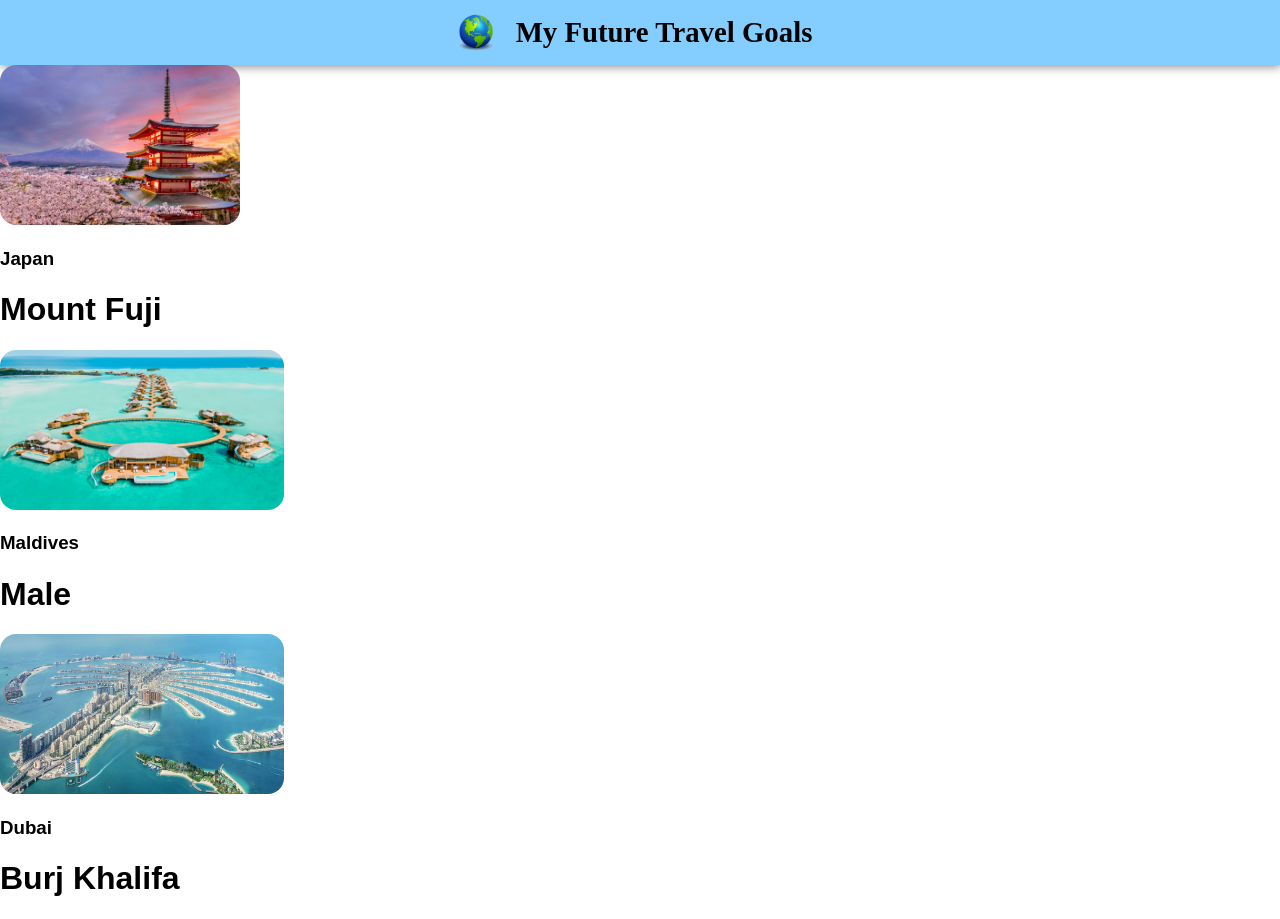
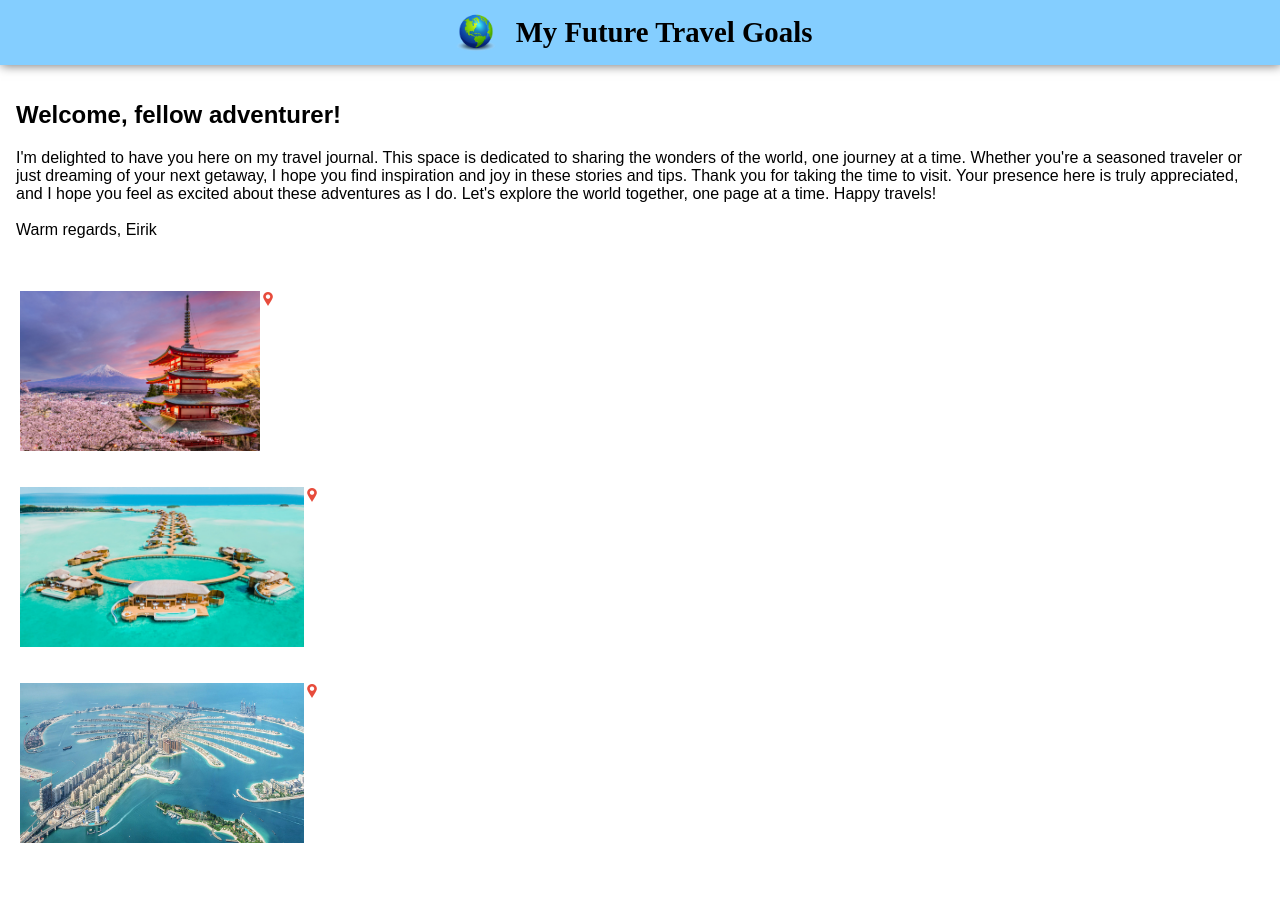
Before and after one commit to RealZasin/AirBnb-Experience-Clone, a React (Vite) app: page /traveljournal in a window 1280 px wide. After the commit the page ends 867 px from the top, so only its background shows below. Built offline with nearby package versions, Linux system fonts and the light colour scheme; a web font is replaced by a local one.

Commit message:
working on creating travelcards

```diff
--- a/src/dataTravelJournal.js
+++ b/src/DataTravel.js
@@ -1,6 +1,8 @@
 export default [
   {
     id: 1,
+    locationpin: "/locationpin.png",
+    destination: "/Japan.jpg",
     country: "Japan",
     location: "Mount Fuji",
     date: "12 Jan, 2021 - 24 Jan, 2021",
@@ -9,6 +11,8 @@ export default [
   },
   {
     id: 2,
+    locationpin: "/locationpin.png",
+    destination: "/Maldivene.jpg",
     country: "Maldives",
     location: "Male",
     date: "24 Jan, 2021 - 10 Feb, 2021",
@@ -17,10 +21,12 @@ export default [
   },
   {
     id: 3,
+    locationpin: "/locationpin.png",
+    destination: "/dubai-palm-jumeirah-island.jpg",
     country: "Dubai",
     location: "Burj Khalifa",
     date: "10 Feb, 2021 - 24 Feb, 2021",
     description:
       "The tallest building in the world, offering stunning panoramic views of the city from its observation decks. It's a must-visit for anyone traveling to Dubai",
-  }
+  },
 ];
--- a/src/components/traveljournal/HeroTravelJournal.jsx
+++ b/src/components/traveljournal/HeroTravelJournal.jsx
@@ -5,8 +5,20 @@ import "../../../public/Maldivene.jpg";
 
 export default function HeroTravelJournal() {
   return (
-    <div>
-      <div className={styles.Japan}>
+    <div className={styles.WelcomeMSG}>
+      <h2>Welcome, fellow adventurer! </h2>
+      <p>
+        I'm delighted to have you here on my travel journal. This space is
+        dedicated to sharing the wonders of the world, one journey at a time.
+        Whether you're a seasoned traveler or just dreaming of your next
+        getaway, I hope you find inspiration and joy in these stories and tips.
+        Thank you for taking the time to visit. Your presence here is truly
+        appreciated, and I hope you feel as excited about these adventures as I
+        do. Let's explore the world together, one page at a time. Happy travels!{" "}
+        <br></br>
+        <br></br>Warm regards, Eirik
+      </p>
+      {/* <div className={styles.Japan}>
         <img src="/Japan.jpg" className={styles.JapanIMG} />
         <h3>Japan</h3>
         <h1>Mount Fuji</h1>
@@ -20,7 +32,7 @@ export default function HeroTravelJournal() {
         <img src="/dubai-palm-jumeirah-island.jpg" className={styles.DubaiIMG} />
         <h3>Dubai</h3>
         <h1>Burj Khalifa</h1>
-      </div>
+      </div> */}
     </div>
   );
 }
--- a/src/components/traveljournal/HeroTravelJournal.module.css
+++ b/src/components/traveljournal/HeroTravelJournal.module.css
@@ -1,6 +1,8 @@
+.WelcomeMSG{
+padding: 1rem;
+}
 
-
-.JapanIMG{
+/* .JapanIMG{
     height: 10rem;
     border-radius: 1rem;
 }
@@ -13,4 +15,4 @@
 .DubaiIMG{
     height: 10rem;
     border-radius: 1rem;
-}
+} */
--- /dev/null
+++ b/src/components/traveljournal/TravelCard.jsx
@@ -0,0 +1,20 @@
+import styles from "./TravelCard.module.css";
+
+export default function cardTravelDestinations(props) {
+
+
+
+    return (
+      <div className={styles.TravelCard}>
+        <div>
+          <img src={props.destination} className={styles.destinationIMGs} />
+        </div>
+        <div>
+          <div>
+            <img src={props.locationpin} className={styles.locationpin} />
+          </div>
+          <div></div>
+        </div>
+      </div>
+    );
+}
--- /dev/null
+++ b/src/components/traveljournal/TravelCard.module.css
@@ -0,0 +1,11 @@
+.TravelCard{
+    display: flex;
+}
+
+.destinationIMGs{
+    height: 10rem;
+}
+
+.locationpin{
+    height: 1rem;
+}
--- a/src/pages/Traveljournal.jsx
+++ b/src/pages/Traveljournal.jsx
@@ -1,15 +1,21 @@
 import NavBar from "../components/traveljournal/TravelNavBar"
 import HeroTravelJournal from "../components/traveljournal/HeroTravelJournal";
+import styles from "./Traveljournal.module.css";
+import DataTravel from "../DataTravel.js";
+import TravelCard from "../components/traveljournal/TravelCard.jsx"
 
 
 export default function TravelJournal() {
 
-
+const newCardTravel = DataTravel.map((item) => {
+  return <TravelCard key={item.id} {...item} />;
+});
 
     return (
       <div>
         <NavBar />
         <HeroTravelJournal />
+        <section className={styles.cardslistTravel}>{newCardTravel}</section>
       </div>
     );
 }
--- a/src/pages/Traveljournal.module.css
+++ b/src/pages/Traveljournal.module.css
@@ -1,3 +1,11 @@
 * {
     box-sizing: border-box;
 }
+
+.cardslistTravel {
+    display: flex;
+    flex-direction: column;
+    flex-wrap: nowrap;
+    gap: 2rem;
+    /* overflow-x: auto; */
+}
```
Also changed, not shown: src/components/traveljournal/cardTravelDestinations.jsx (deleted, +0 -17 lines), public/locationpin.png (added), src/components/traveljournal/cardTravelDestinations.module.css (deleted).
